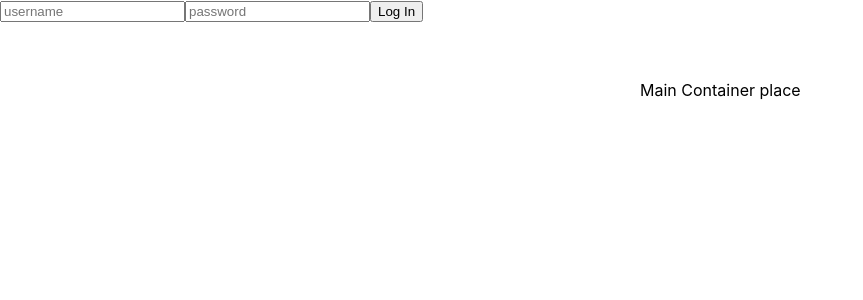
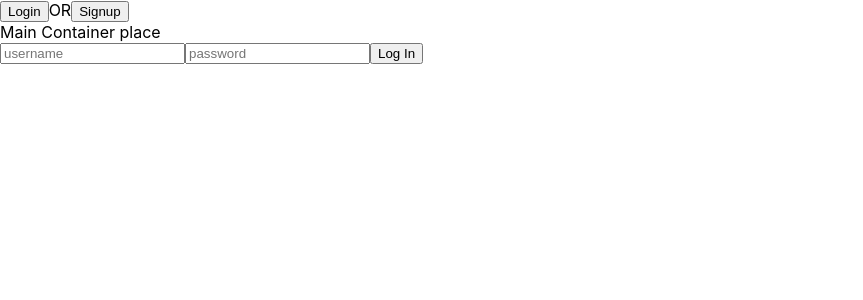
Before and after one commit to AlanKrajina/VisualCV_Final_Project_frontend, a React (Create React App) app: page /login in a window 1280 px wide. Shown: the top 300 px of the page, without its empty margins (0-863 px from the left). Built offline with nearby package versions, Linux system fonts and the light colour scheme; no server answers.

Commit message:
npm install --save react-router-dom

```diff
--- a/package.json
+++ b/package.json
@@ -6,6 +6,8 @@
     "react": "^16.11.0",
     "react-dom": "^16.11.0",
     "react-redux": "^7.1.3",
+    "react-router": "^5.1.2",
+    "react-router-dom": "^5.1.2",
     "react-scripts": "3.2.0",
     "redux": "^4.0.4",
     "redux-thunk": "^2.3.0"
--- a/src/App.css
+++ b/src/App.css
@@ -3,7 +3,9 @@
 }
 
 .App-logo {
+  animation: App-logo-spin infinite 20s linear;
   height: 40vmin;
+  pointer-events: none;
 }
 
 .App-header {
@@ -17,17 +19,28 @@
   color: white;
 }
 
+#loggedin {
+  font-size: 7px;
+}
 .App-link {
-  color: #09d3ac;
+  color: #61dafb;
 }
 
-.nav {
-  display: flex;
-  flex-direction: column;
+@keyframes App-logo-spin {
+  from {
+    transform: rotate(0deg);
+  }
+  to {
+    transform: rotate(360deg);
+  }
 }
 
-.MainContainer {
-  position: fixed; /* or absolute */
-  top: 10%;
-  left: 50%;
+.NavBar {
+  display: flex;
+  flex-direction: row;
+  justify-content: space-between;
 }
+
+.active {
+  color: green;
+}
--- a/src/App.js
+++ b/src/App.js
@@ -3,7 +3,11 @@ import './App.css';
 import { connect } from 'react-redux'
 import { getCurrentUser } from "./actions/currentUser.js" // user from API
 import NavBar from './components/NavBar.js'
-import MainContainer from './components/MainContainer';
+import MainContainer from './components/MainContainer'
+import Login from './components/Login.js'
+import Logout from './components/Logout.js'
+import { Route, Switch, withRouter } from 'react-router-dom'
+
 
 class App extends Component {
 
@@ -14,10 +18,14 @@ class App extends Component {
 
   render() {
     return (
-      <div className="nav">
-        <NavBar/>
-        <MainContainer/>
-      </div>
+      <Switch>
+        <div className="nav">
+          <NavBar/>
+          <MainContainer/>
+            <Route exact path='/login' component={Login}/>
+            <Route exact path='/logout' component={Logout}/>
+        </div>
+      </Switch>
     );
   }
 }
@@ -27,4 +35,6 @@ const mapStateToProps = state => {
     currentUser: state.currentUser
   })
 }
+
+
 export default connect (mapStateToProps, { getCurrentUser })(App);
--- a/src/actions/currentUser.js
+++ b/src/actions/currentUser.js
@@ -17,7 +17,7 @@ export const setCurrentUser = user => {
 
 export const login = (credentials) => {
     /* console.log(credentials)
-    {username: "asd", password: "aasd"} */
+    {username: "Alan", password: "password"} */
 
     return dispatch => {
         return fetch("http://localhost:3001/api/v1/login", {
@@ -35,7 +35,7 @@ export const login = (credentials) => {
           } else {
             dispatch(setCurrentUser(response.data)) // dispatch function
             // setCurrentUser -> ACTION creator
-            dispatch(resetLoginForm())
+            dispatch(resetLoginForm()) // clears on login (redux loginForm)
           }
         })
         .catch(console.log)
@@ -102,10 +102,6 @@ export const getCurrentUser = () => {
     }
   }
 
-
-
-
-
   export const logout = () => {
     return dispatch => {
       dispatch(clearCurrentUser())  // dispatched action.type to return NULL from reducer   (above)
--- a/src/components/Logout.js
+++ b/src/components/Logout.js
@@ -9,7 +9,7 @@ const Logout = ({ logout, history }) => {
   return (
     <form onSubmit={(event) => {
         event.preventDefault()
-        logout() // onSubmit this function sends action.type from actions "clearCurrentUser" to reducer "currentUser" and returns NULL
+        logout() // onSubmit this function dispatches action.type from actions "clearCurrentUser" to reducer "currentUser" and returns NULL
       }
     }>
       <input type="submit" value="Log Out"/>
@@ -18,3 +18,6 @@ const Logout = ({ logout, history }) => {
 }
 
 export default connect(null, { logout } )(Logout)
+// { logout }  -> instead of dispatchToProps
+// imported action from "../actions/currentUser.js"
+// automatically dispatched and now we can use it
--- a/src/components/NavBar.js
+++ b/src/components/NavBar.js
@@ -8,11 +8,16 @@ const NavBar = ({ currentUser }) => {
   return (
     <div className="nav">
      { currentUser ? <p>Welcome {currentUser.attributes.username}</p> : ""}
-     { currentUser ? <Logout/> : <Login/> }
+
+    <button> Login </button>
+    OR
+    <button> Signup </button>
+
     </div>
   )
 }
 
+    // { currentUser ? <Logout/> : <Login/> }
 
 
 const mapStateToProps = ({ currentUser }) => {
--- a/src/index.js
+++ b/src/index.js
@@ -5,15 +5,10 @@ import App from './App';
 import * as serviceWorker from './serviceWorker';
 import { Provider } from 'react-redux';
 import store from './store.js'
+import { BrowserRouter } from 'react-router-dom'
 
 
-
-ReactDOM.render(
-  <Provider store={store}>
-    <App />
-  </Provider>,
-  document.getElementById('root')
-);
+ReactDOM.render(<Provider store={ store }><BrowserRouter><App /></BrowserRouter></Provider>, document.getElementById('root'));
 // If you want your app to work offline and load faster, you can change
 // unregister() to register() below. Note this comes with some pitfalls.
 // Learn more about service workers: https://bit.ly/CRA-PWA
--- a/src/reducers/currentUser.js
+++ b/src/reducers/currentUser.js
@@ -2,16 +2,9 @@ export default (state = null, action) => {
     switch (action.type) {
       case "SET_CURRENT_USER":
         return action.user
-      case "CLEAR_CURRENT_USER": // added
+      case "CLEAR_CURRENT_USER":
         return null
       default:
         return state
     }
   }
-
-/* Redux dev tool:
-user(pin):
-currentUser(pin):null */
-
-
-// needs to match action.type
```
Also changed, not shown: 1 other file (tests, documents, lock files or other folders).
